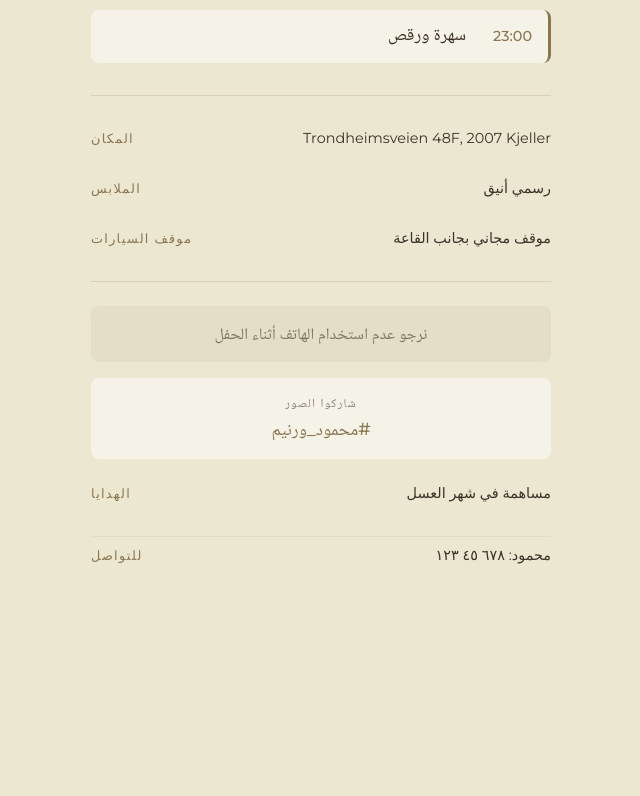
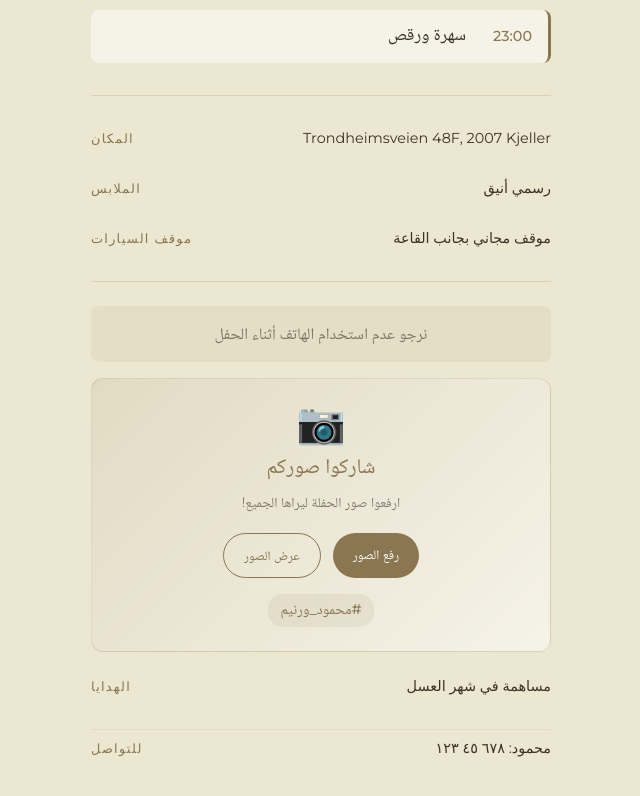
Before and after one commit to mahmoudAndRanim/wedding-program, a React (Vite) app: page / in a window 1280 px wide. Shown: the part 502-1298 px from the top of the page, without its empty margins (319-959 px from the left). Before the commit the page ends 1109 px from the top, so only its background shows below. Built offline with nearby package versions, Linux system fonts and the light colour scheme.

Commit message:
Add photo sharing section with upload/view buttons

```diff
--- a/src/App.css
+++ b/src/App.css
@@ -290,3 +290,84 @@
   padding-top: 1rem;
   border-top: 1px solid rgba(138, 118, 80, 0.1);
 }
+
+/* Photo sharing box */
+.photo-share-box {
+  background: linear-gradient(135deg, rgba(138, 118, 80, 0.1) 0%, rgba(255, 255, 255, 0.5) 100%);
+  border: 1px solid rgba(138, 118, 80, 0.2);
+  border-radius: 12px;
+  padding: 1.5rem;
+  text-align: center;
+  display: flex;
+  flex-direction: column;
+  align-items: center;
+  gap: 0.75rem;
+}
+
+.photo-icon {
+  font-size: 2.5rem;
+  line-height: 1;
+}
+
+.photo-title {
+  font-family: 'Cormorant Garamond', 'Noto Naskh Arabic', serif;
+  font-size: 1.3rem;
+  font-weight: 500;
+  color: var(--gold);
+  margin: 0;
+}
+
+.photo-desc {
+  font-family: 'Montserrat', 'Noto Naskh Arabic', sans-serif;
+  font-size: 0.85rem;
+  color: var(--text-dim);
+  margin: 0;
+}
+
+.photo-buttons {
+  display: flex;
+  gap: 0.75rem;
+  margin-top: 0.5rem;
+}
+
+.photo-btn {
+  font-family: 'Montserrat', 'Noto Naskh Arabic', sans-serif;
+  font-size: 0.8rem;
+  font-weight: 500;
+  padding: 0.75rem 1.25rem;
+  border-radius: 25px;
+  text-decoration: none;
+  transition: all 0.3s ease;
+}
+
+.photo-btn.upload {
+  background: var(--gold);
+  color: white;
+}
+
+.photo-btn.upload:hover {
+  background: #6d5c3d;
+  transform: scale(1.05);
+}
+
+.photo-btn.view {
+  background: transparent;
+  color: var(--gold);
+  border: 1px solid var(--gold);
+}
+
+.photo-btn.view:hover {
+  background: var(--gold);
+  color: white;
+}
+
+.hashtag-tag {
+  font-family: 'Montserrat', 'Noto Naskh Arabic', sans-serif;
+  font-size: 0.9rem;
+  font-weight: 500;
+  color: var(--gold);
+  background: rgba(138, 118, 80, 0.1);
+  padding: 0.35rem 0.75rem;
+  border-radius: 15px;
+  margin-top: 0.25rem;
+}
--- a/src/App.jsx
+++ b/src/App.jsx
@@ -66,6 +66,10 @@ const translations = {
     giftValue: 'Bidrag til bryllupsreise',
     contact: 'Kontakt',
     contactValue: 'Mahmoud: 123 45 678',
+    photoTitle: 'Del bildene dine',
+    photoDesc: 'Last opp bilder fra festen så alle kan se dem!',
+    photoBtn: 'Last opp bilder',
+    photoView: 'Se bildene',
     langBtn: 'عربي',
   },
   ar: {
@@ -89,6 +93,10 @@ const translations = {
     giftValue: 'مساهمة في شهر العسل',
     contact: 'للتواصل',
     contactValue: 'محمود: ٦٧٨ ٤٥ ١٢٣',
+    photoTitle: 'شاركوا صوركم',
+    photoDesc: 'ارفعوا صور الحفلة ليراها الجميع!',
+    photoBtn: 'رفع الصور',
+    photoView: 'عرض الصور',
     langBtn: 'Norsk',
   }
 }
@@ -198,9 +206,30 @@ function App() {
       <section className="extra-section">
         <p className="ceremony-note">{t.ceremonyNote}</p>
 
-        <div className="hashtag-box">
-          <span className="hashtag-label">{t.hashtag}</span>
-          <span className="hashtag-value">{t.hashtagValue}</span>
+        {/* Photo sharing */}
+        <div className="photo-share-box">
+          <div className="photo-icon">📷</div>
+          <h3 className="photo-title">{t.photoTitle}</h3>
+          <p className="photo-desc">{t.photoDesc}</p>
+          <div className="photo-buttons">
+            <a
+              href="https://photos.app.goo.gl/XXXXXX"
+              target="_blank"
+              rel="noopener noreferrer"
+              className="photo-btn upload"
+            >
+              {t.photoBtn}
+            </a>
+            <a
+              href="https://photos.app.goo.gl/XXXXXX"
+              target="_blank"
+              rel="noopener noreferrer"
+              className="photo-btn view"
+            >
+              {t.photoView}
+            </a>
+          </div>
+          <div className="hashtag-tag">{t.hashtagValue}</div>
         </div>
 
         <div className="info-item">
```
